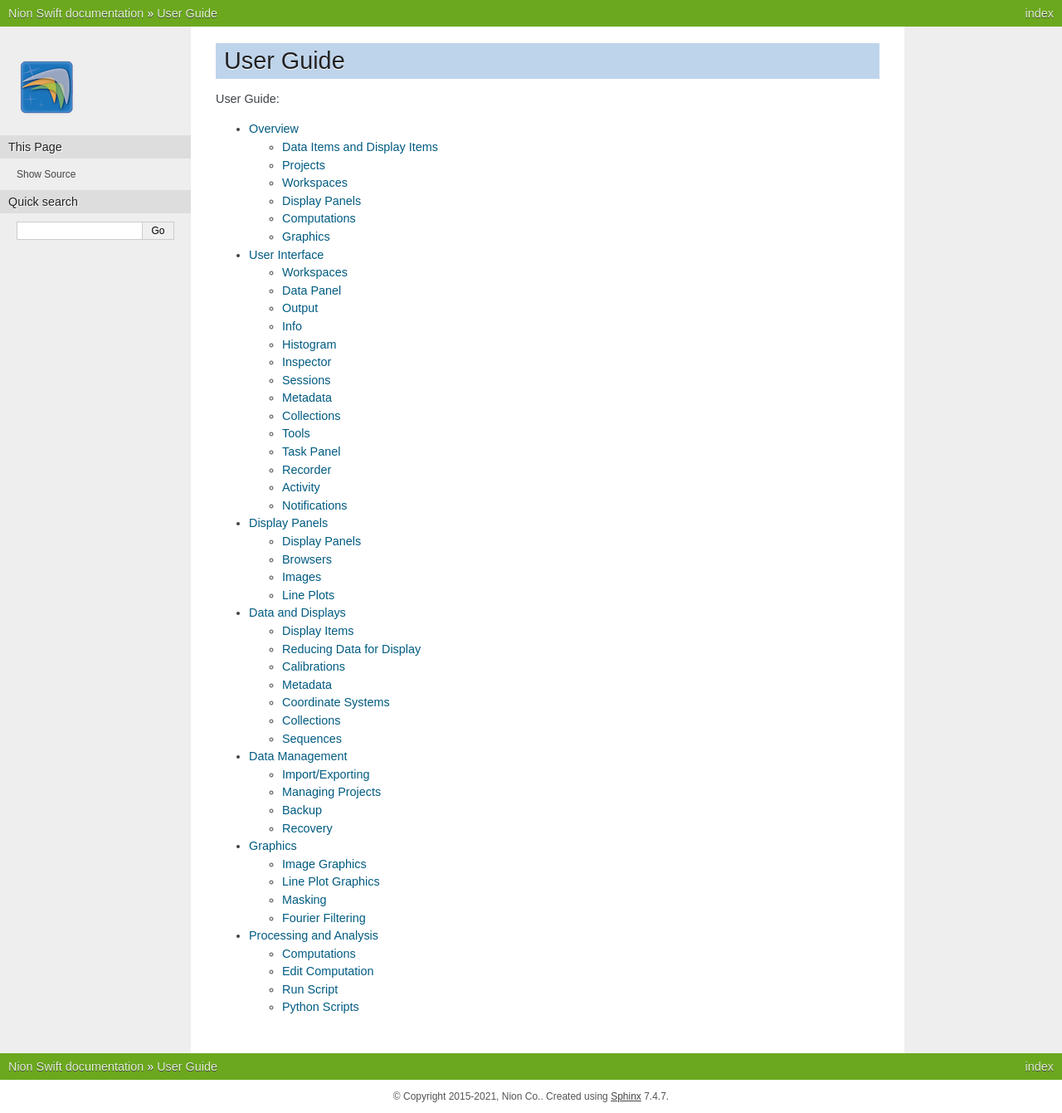
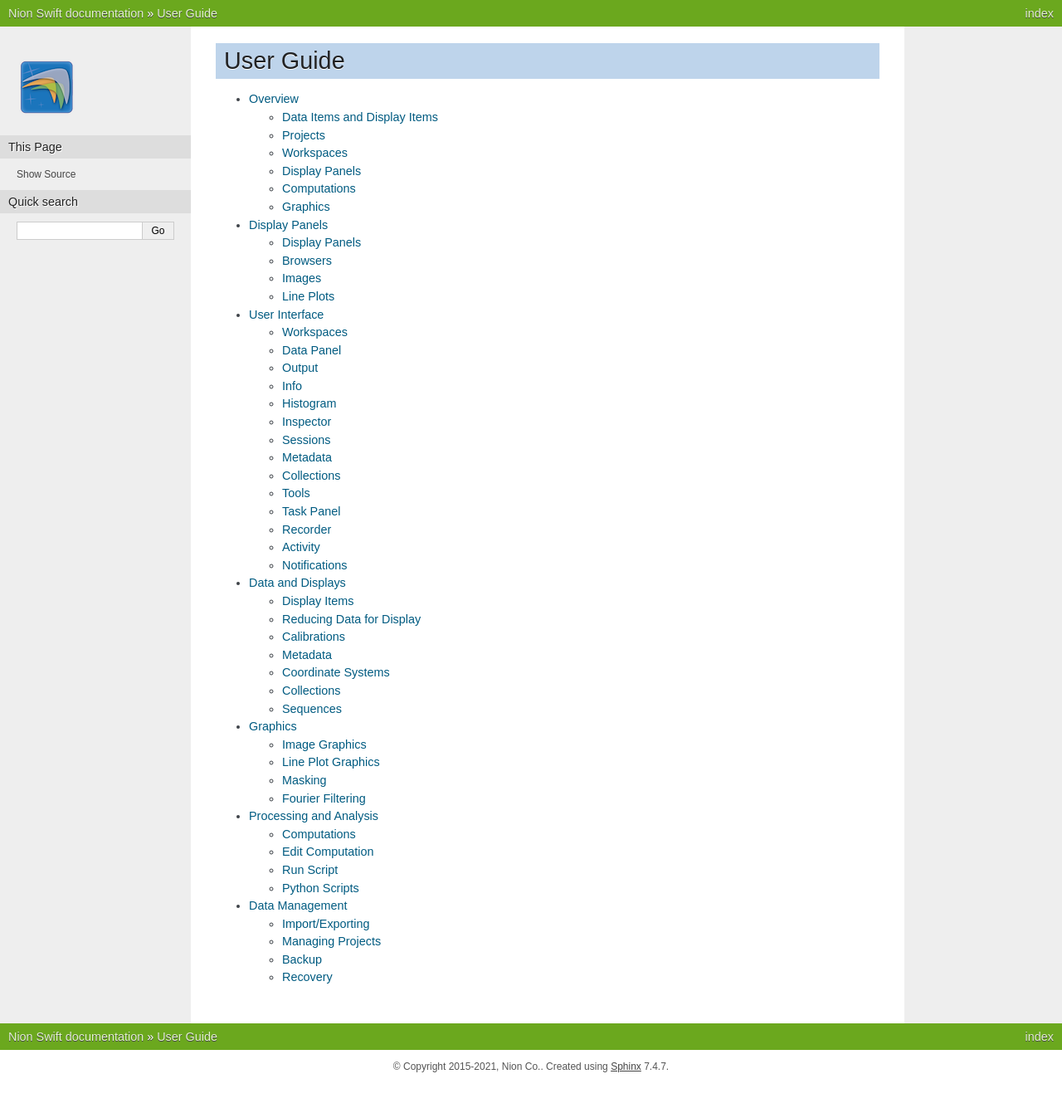
Before and after one commit to nion-software/nionswift, a Sphinx documentation site: the page built from docs/user_guide.rst, in a window 1280 px wide. Shown: the whole page at 83% size. Built offline with Sphinx 7.4.7, drawn with Linux system fonts in a browser that asks for light colours; after the commit the page ends 1305 px from its top, so only the background shows below that.

Commit message:
Reordered User Guide outline to match proposed

```diff
--- a/docs/user_guide.rst
+++ b/docs/user_guide.rst
@@ -2,16 +2,16 @@
 
 .. _user-guide:
 
+##########
 User Guide
-==========
+##########
 
 .. toctree::
     introduction
+    display_panels
     user_interface
-    display_panels
     data
-    data_management
     graphics
     processing
+    data_management
     :maxdepth: 2
-    :caption: User Guide:
```
